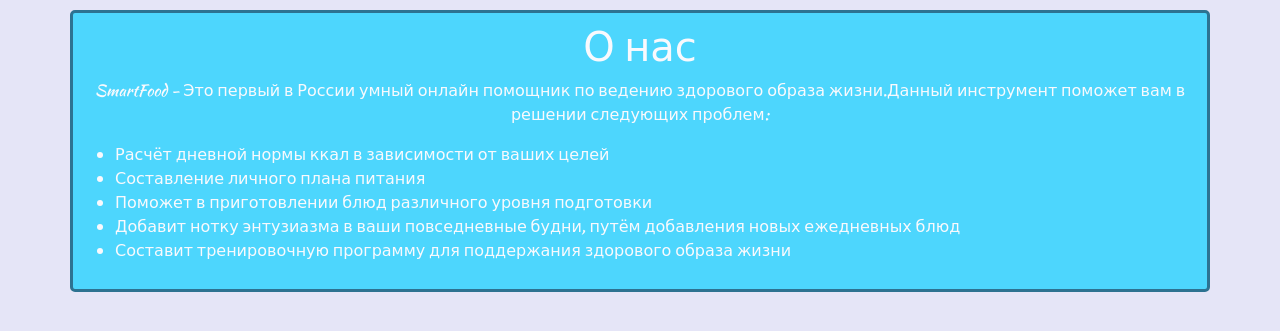
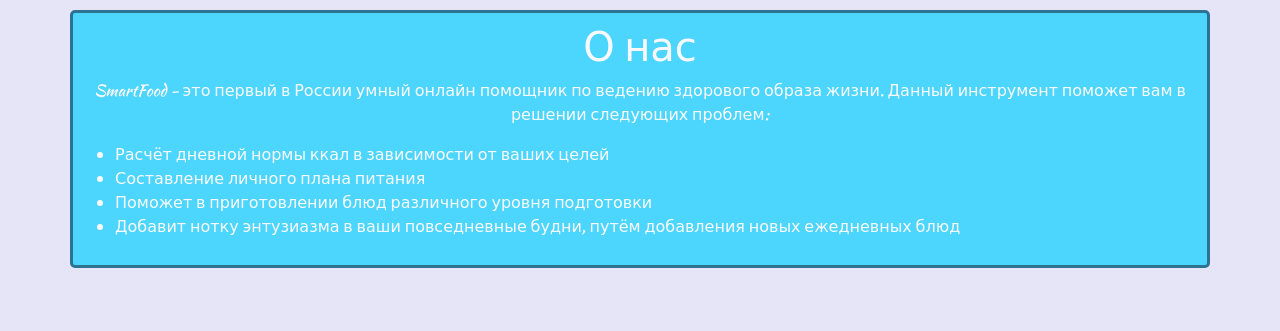
Before and after one commit to Mikrikle/smartfood, a Django app: page /smartfood/faq/ in a window 1280 px wide. Shown: the part 74-405 px from the top of the page. Run offline with Django 3.2, Linux system fonts and the light colour scheme; some libraries are stand-ins or nearby versions.

Commit message:
Faq text

```diff
--- a/siteapp/templates/faq.html
+++ b/siteapp/templates/faq.html
@@ -5,13 +5,12 @@
 {% block body %}
 <div class="container">
 <h1 align="center">О нас</h1>
-<p align="center">SmartFood - Это первый в России умный онлайн помощник по ведению здорового образа жизни.Данный инструмент поможет вам в решении следующих проблем:
+<p align="center">SmartFood - это первый в России умный онлайн помощник по ведению здорового образа жизни. Данный инструмент поможет вам в решении следующих проблем:
 <ul>
     <li>Расчёт дневной нормы ккал в зависимости от ваших целей</li>
     <li>Составление личного плана питания</li>
     <li>Поможет в приготовлении блюд различного уровня подготовки</li>
     <li>Добавит нотку энтузиазма в ваши повседневные будни, путём добавления новых ежедневных блюд</li>
-    <li>Составит тренировочную программу для поддержания здорового образа жизни</li>
 </ul>
 </p>
 </div>
```
